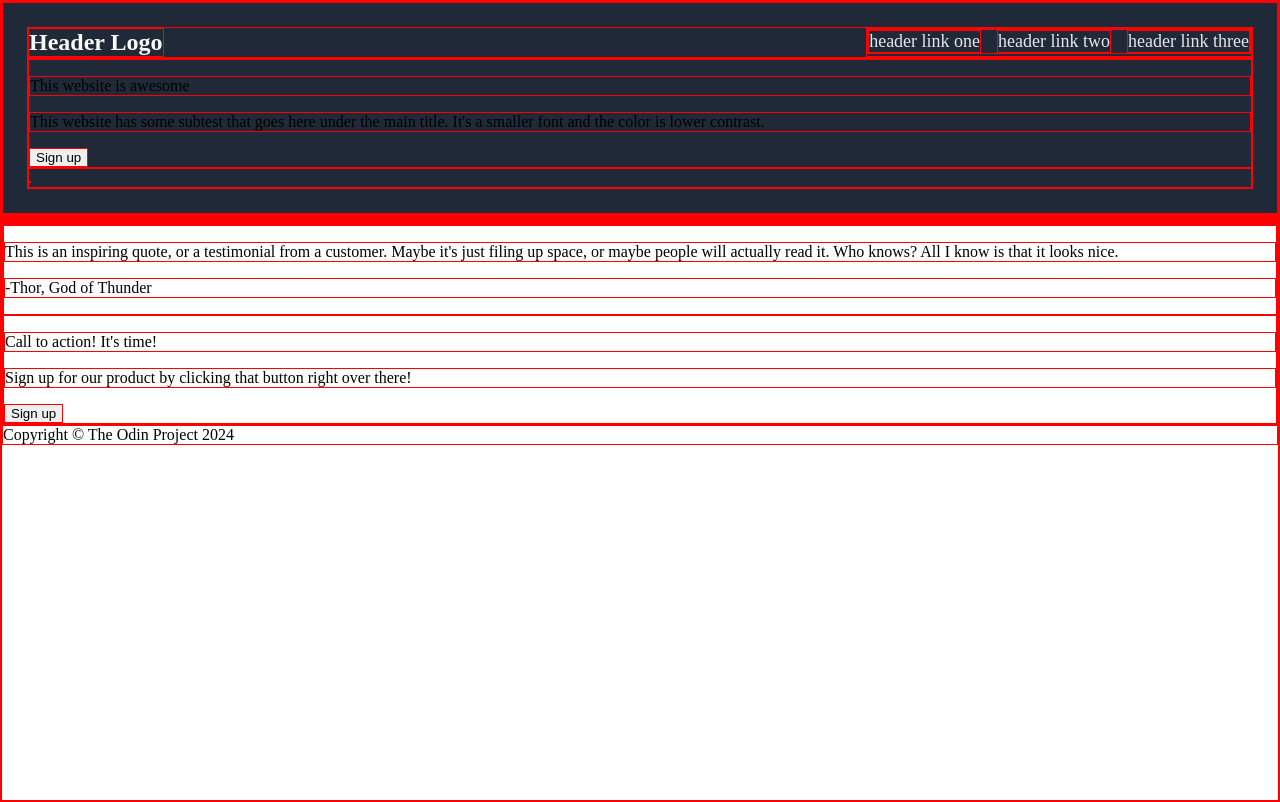
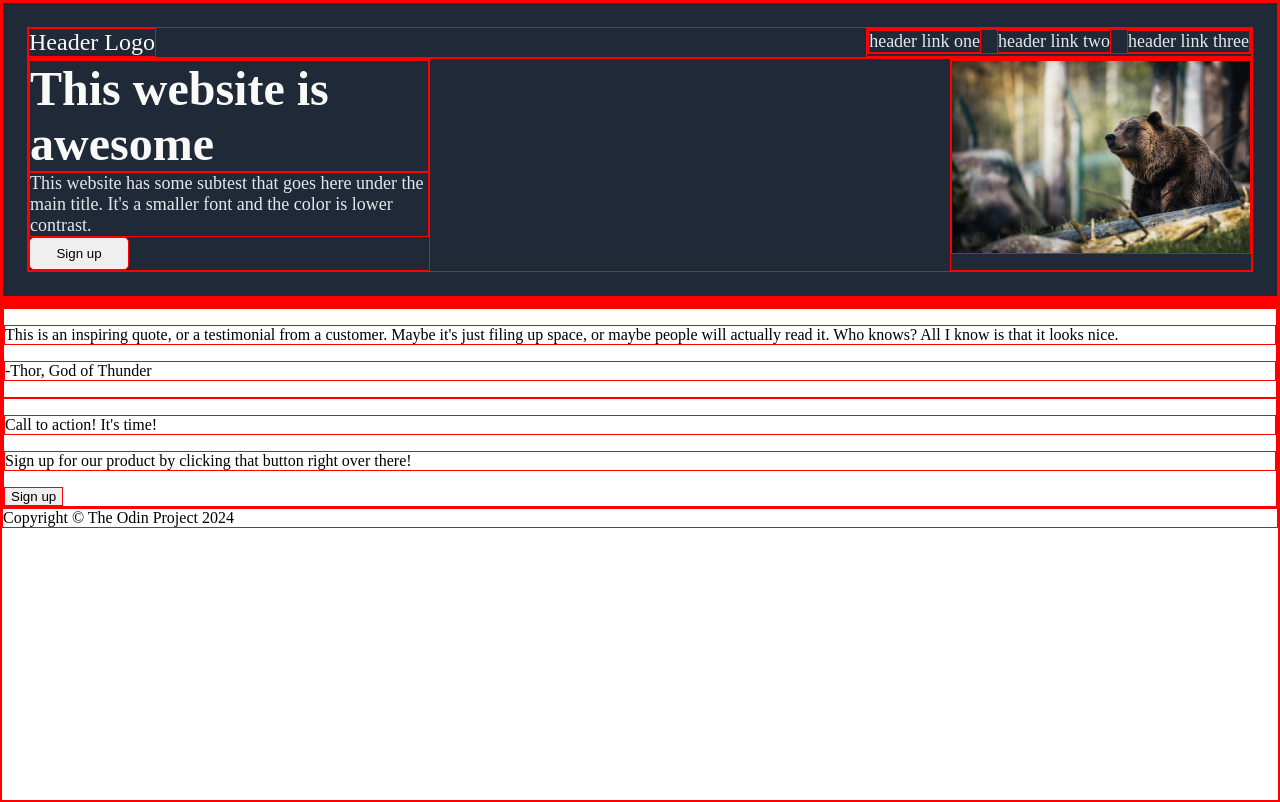
Before and after one commit to Calaxsys/Odin-landing-page, a plain HTML site: page index.html in a window 1280 px wide. Drawn offline with Linux system fonts and the light colour scheme.

Commit message:
Saving changes to css edits - 9:29pm

```diff
--- a/index.html
+++ b/index.html
@@ -20,12 +20,12 @@
         </div>
         <div class="header-hero">
             <div class="hero-info">
-                <p>This website is awesome</p>
-                <p>This website has some subtest that goes here under the main title. It's a smaller font and the color is lower contrast.</p>
-                <button>Sign up</button>
+                <div class="hero-main">This website is awesome</div>
+                <div class="hero-sub">This website has some subtest that goes here under the main title. It's a smaller font and the color is lower contrast.</div>
+                <button class="hero-btn">Sign up</button>
             </div>
             <div class="img">
-                <img src="">
+                <img src="/images/pexels-itfeelslikefilm-1068554.jpg">
             </div>
         </div>
     </header>
--- a/style.css
+++ b/style.css
@@ -11,7 +11,6 @@ body {
 }
 
 .header {
-    display: flex;
     background-color: #1F2937;
     padding: 24px;
     flex-direction: column;
@@ -22,10 +21,44 @@ body {
     justify-content: space-between;
 }
 
+.header-hero {
+    display: flex;
+    justify-content: space-between;
+}
+
+.hero-info {
+    display: flex;
+    flex-direction: column;
+}
+
+.hero-main {
+    font-size: 48px;
+    color: #F9FAF8;
+    font-weight: bolder;
+}
+
+.hero-sub {
+    color: #E5E7EB;
+    font-size: 18px;
+}
+
+.hero-main, .hero-sub {
+    width: 400px;
+}
+
+.hero-btn {
+    width: 100px;
+    border-radius: 5px;
+    padding: 8px 16px;
+}
+
+img {
+    width: 300px;
+}
+
 .logo {
     font-size: 24px;
     color: #F9FAF8;
-    font-weight: bold;
 }
 
 ul {
```
